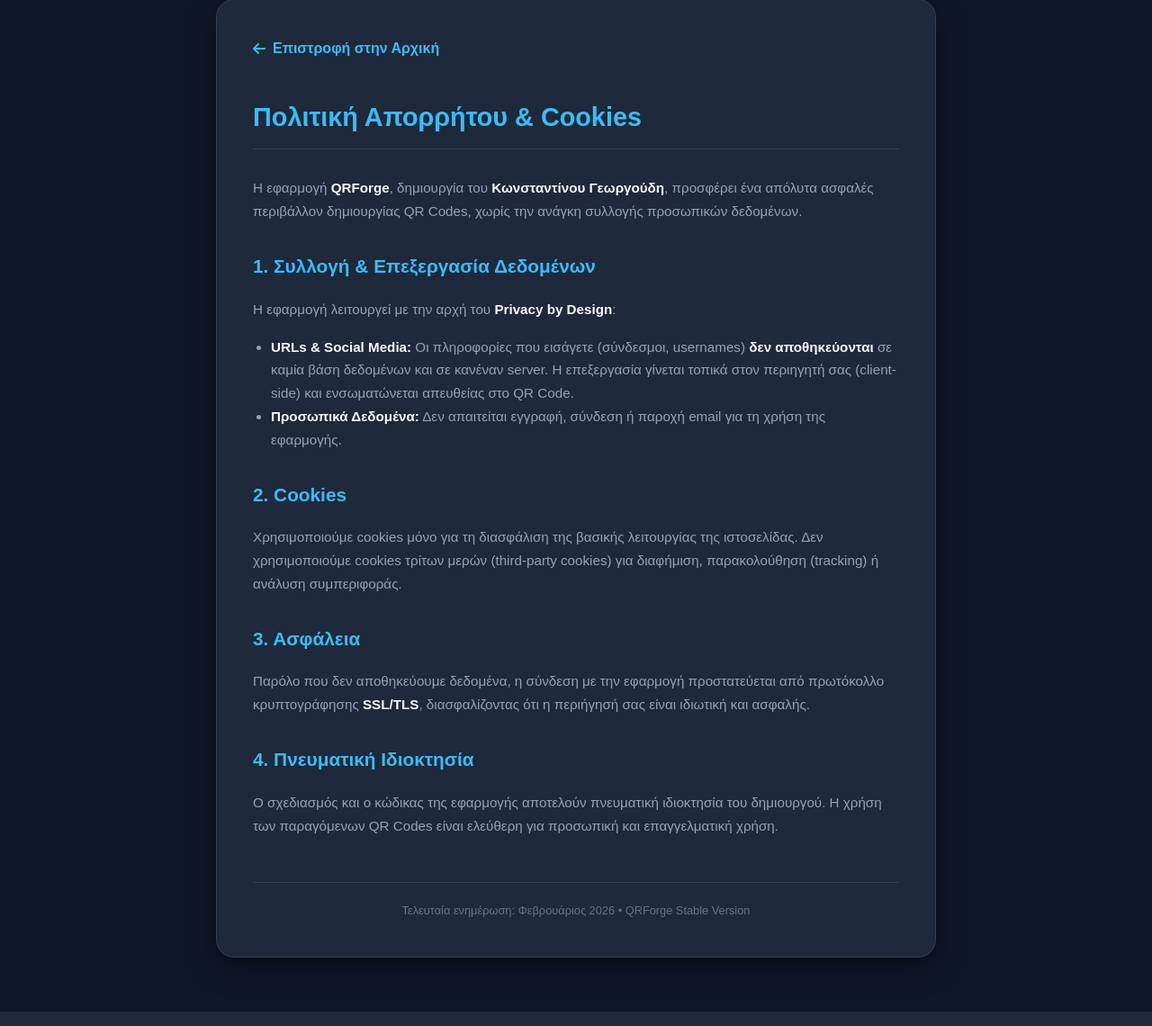
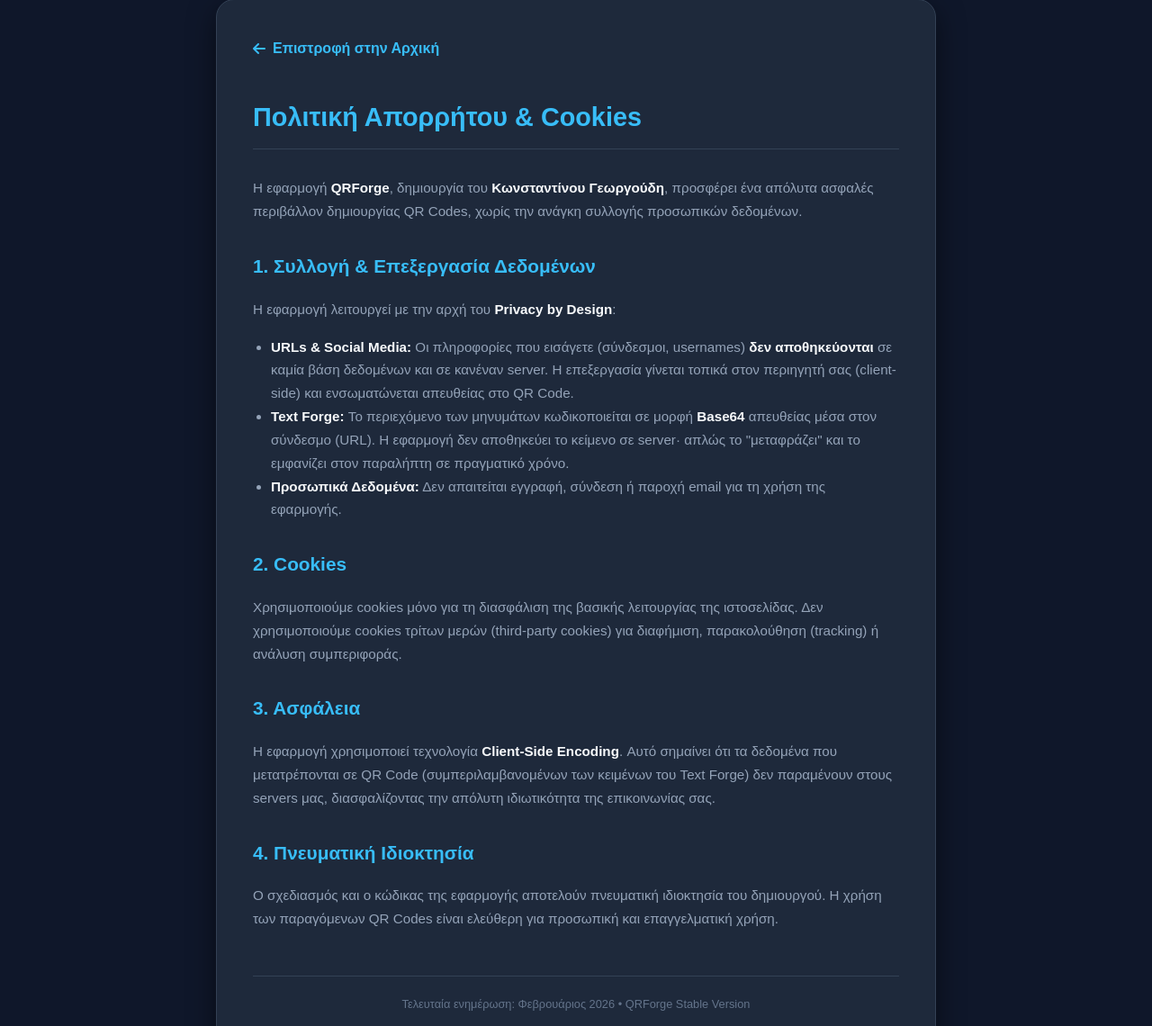
Before and after one commit to kmgeorgoudis-pixel/qrforge, a Flask app: page /legal in a window 1280 px wide. Shown: the part 61-1201 px from the top of the page at 90% size. Run offline with Flask 3, Linux system fonts and the light colour scheme.

Commit message:
add txt 5

```diff
--- a/post.txt
+++ b/post.txt
@@ -1,3 +1,3 @@
 git add .
-git commit -m " add txt 4"
+git commit -m " add txt 5"
 git push origin main
--- a/templates/legal.html
+++ b/templates/legal.html
@@ -31,6 +31,7 @@
         <p>Η εφαρμογή λειτουργεί με την αρχή του <strong>Privacy by Design</strong>:</p>
         <ul>
             <li><strong>URLs & Social Media:</strong> Οι πληροφορίες που εισάγετε (σύνδεσμοι, usernames) <strong>δεν αποθηκεύονται</strong> σε καμία βάση δεδομένων και σε κανέναν server. Η επεξεργασία γίνεται τοπικά στον περιηγητή σας (client-side) και ενσωματώνεται απευθείας στο QR Code.</li>
+            <li><strong>Text Forge:</strong> Το περιεχόμενο των μηνυμάτων κωδικοποιείται σε μορφή <strong>Base64</strong> απευθείας μέσα στον σύνδεσμο (URL). Η εφαρμογή δεν αποθηκεύει το κείμενο σε server· απλώς το "μεταφράζει" και το εμφανίζει στον παραλήπτη σε πραγματικό χρόνο.</li>
             <li><strong>Προσωπικά Δεδομένα:</strong> Δεν απαιτείται εγγραφή, σύνδεση ή παροχή email για τη χρήση της εφαρμογής.</li>
         </ul>
 
@@ -38,7 +39,8 @@
         <p>Χρησιμοποιούμε cookies μόνο για τη διασφάλιση της βασικής λειτουργίας της ιστοσελίδας. Δεν χρησιμοποιούμε cookies τρίτων μερών (third-party cookies) για διαφήμιση, παρακολούθηση (tracking) ή ανάλυση συμπεριφοράς.</p>
 
         <h2>3. Ασφάλεια</h2>
-        <p>Παρόλο που δεν αποθηκεύουμε δεδομένα, η σύνδεση με την εφαρμογή προστατεύεται από πρωτόκολλο κρυπτογράφησης <strong>SSL/TLS</strong>, διασφαλίζοντας ότι η περιήγησή σας είναι ιδιωτική και ασφαλής.</p>
+        <p>Η εφαρμογή χρησιμοποιεί τεχνολογία <strong>Client-Side Encoding</strong>. Αυτό σημαίνει ότι τα δεδομένα που μετατρέπονται σε QR Code (συμπεριλαμβανομένων των κειμένων του Text Forge) δεν παραμένουν στους servers μας, διασφαλίζοντας την απόλυτη ιδιωτικότητα της επικοινωνίας σας.</p>
+
 
         <h2>4. Πνευματική Ιδιοκτησία</h2>
         <p>Ο σχεδιασμός και ο κώδικας της εφαρμογής αποτελούν πνευματική ιδιοκτησία του δημιουργού. Η χρήση των παραγόμενων QR Codes είναι ελεύθερη για προσωπική και επαγγελματική χρήση.</p>
```
